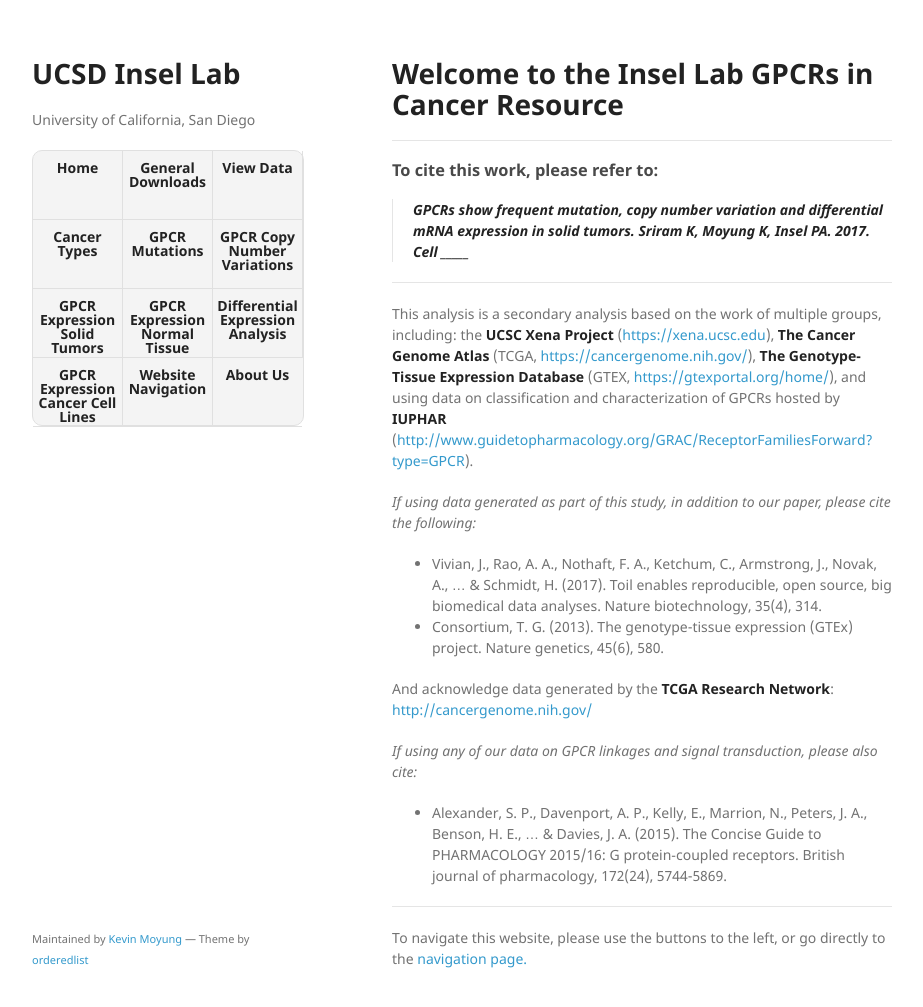
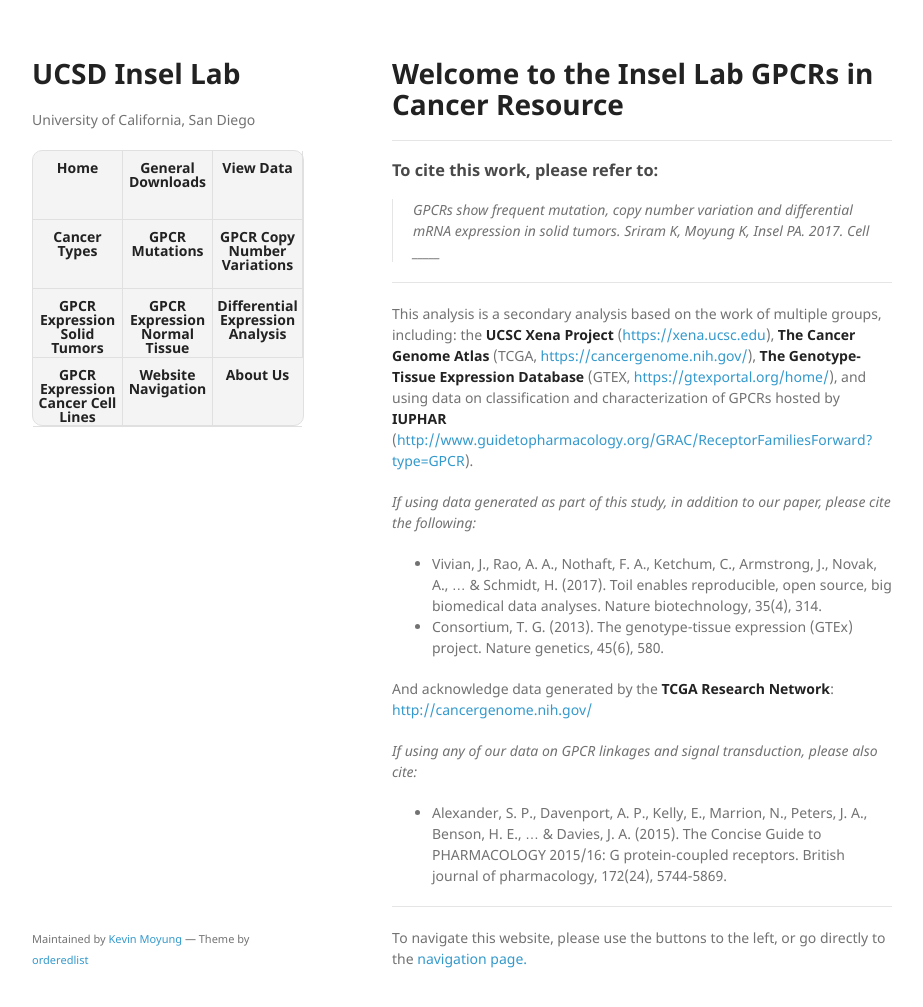
Before and after one commit to insellab/insellab.github.io, a Jekyll site: the page built from index.md, in a window 1280 px wide and 1039 px high. Shown: the top 1007 px of the window, without its empty margins (178-1101 px from the left). Built offline with Jekyll 4.4.1, drawn with Linux system fonts in a browser that asks for light colours; our own code applies the rules of GitHub Pages for plain Markdown files.

```diff
--- a/index.md
+++ b/index.md
@@ -8,7 +8,7 @@ layout: default
 
 ### To cite this work, please refer to:
 
-> **GPCRs show frequent mutation, copy number variation and differential mRNA expression in solid tumors. Sriram K, Moyung K, Insel PA.     2017. Cell _____**
+> *GPCRs show frequent mutation, copy number variation and differential mRNA expression in solid tumors. Sriram K, Moyung K, Insel PA.     2017. Cell _____*
 
 * * *
 
```
